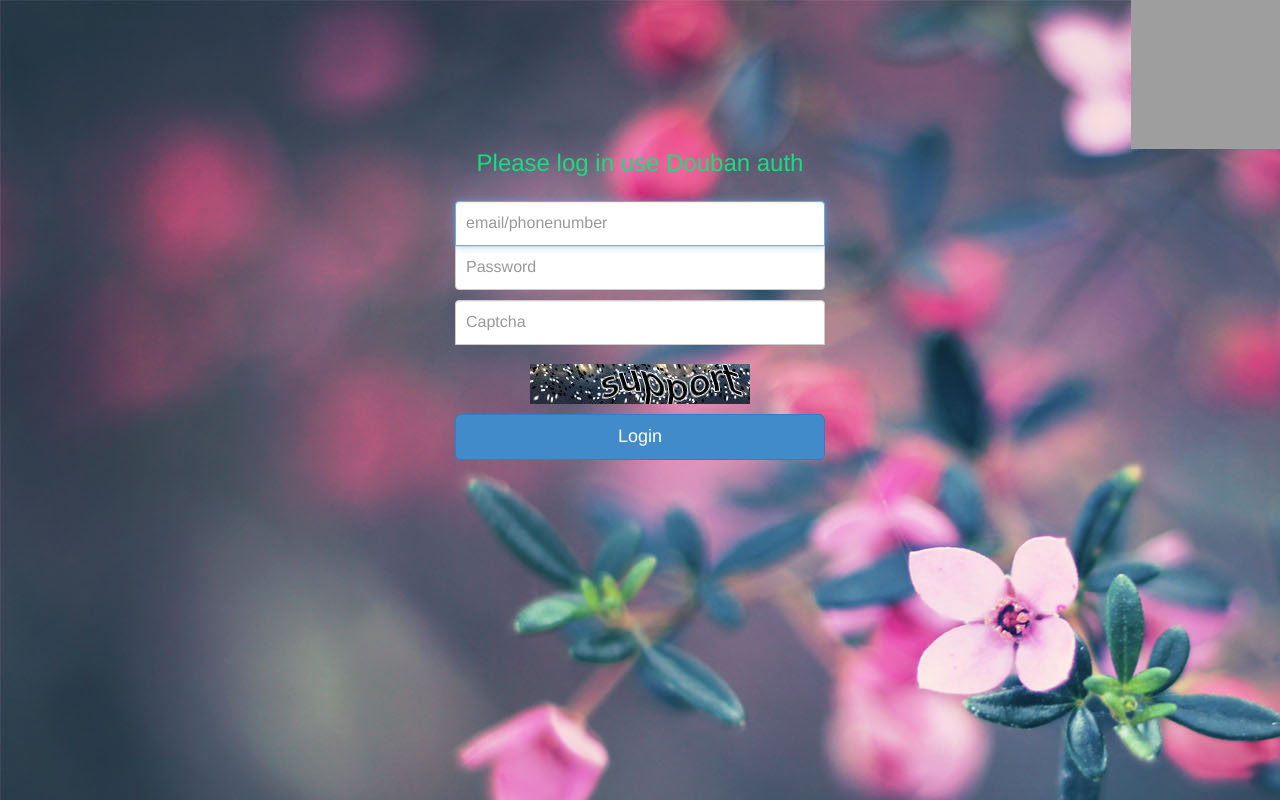
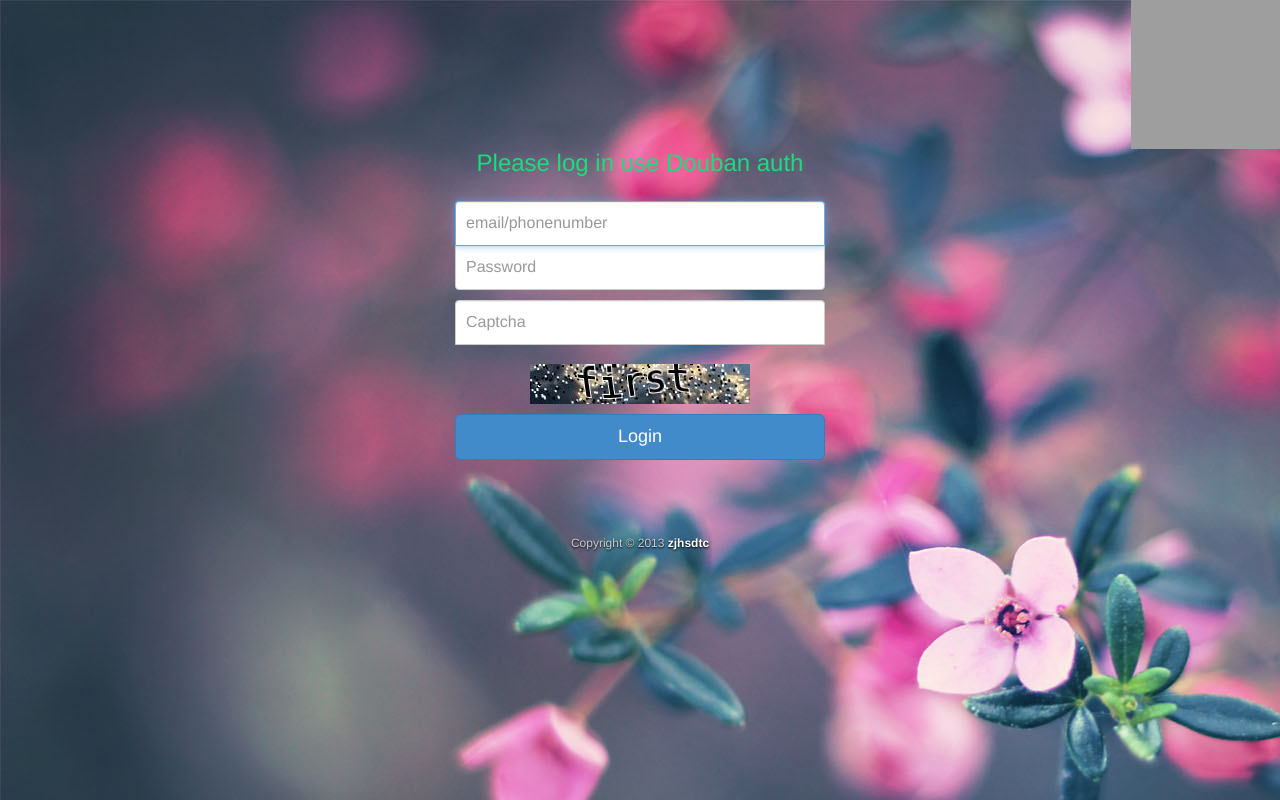
Before and after one commit to cleaflea/webFM, a Django app: template doubanAuth/templates/new_auth_login.html in a window 1280 px wide. Run offline with Django 3.2, Linux system fonts and the light colour scheme; the template is opened without the code that fills it, so the values that code supplies are empty; parts of the project's set-up code (start-up, migrations or seed data) failed here and were passed over; grey boxes are pictures that could not be loaded.

Commit message:
add footer at login

```diff
--- a/doubanAuth/templates/new_auth_login.html
+++ b/doubanAuth/templates/new_auth_login.html
@@ -14,6 +14,24 @@
         div#captcha {
             text-align: center;
         }
+
+        footer {
+            position: relative;
+            font-size: 12px;
+            color: #ccc;
+            text-shadow: 0 1px 2px #000;
+            text-align: center;
+        }
+
+        footer a {
+            color: #fff;
+            font-weight: bold;
+        }
+
+        footer a:hover {
+            text-decoration: underline;
+        }
+
     </style>
 
 </head>
@@ -30,7 +48,7 @@
     </br>
     </br>
 
-    <form action="" class="form-signin" method="post">
+    <form action="/auth/index/" class="form-signin" method="post">
         {% csrf_token %}
         <h3 class="form-signin-heading text-center">Please log in use Douban auth</h3>
 
@@ -38,7 +56,7 @@
                autofocus>
 
         <input id="id_password" name="password" type="password" class="form-control" placeholder="Password"
-               >
+                >
 
         <input name="captcha" type="text" class="form-control" placeholder="Captcha">
 
@@ -54,7 +72,14 @@
 
     </form>
 
+    </br>
+    </br>
+    </br>
+
+    <footer>
+        Copyright &copy; 2013 <a href="http://zjhsdtc.github.io">zjhsdtc</a>
+    </footer>
+
 </div>
 
-
 </body>
```
Also changed, not shown: captchafile/captcha.jpg, doubanAuth/authstatic/css/signin.css (line endings or trailing spaces), 1 other file.
